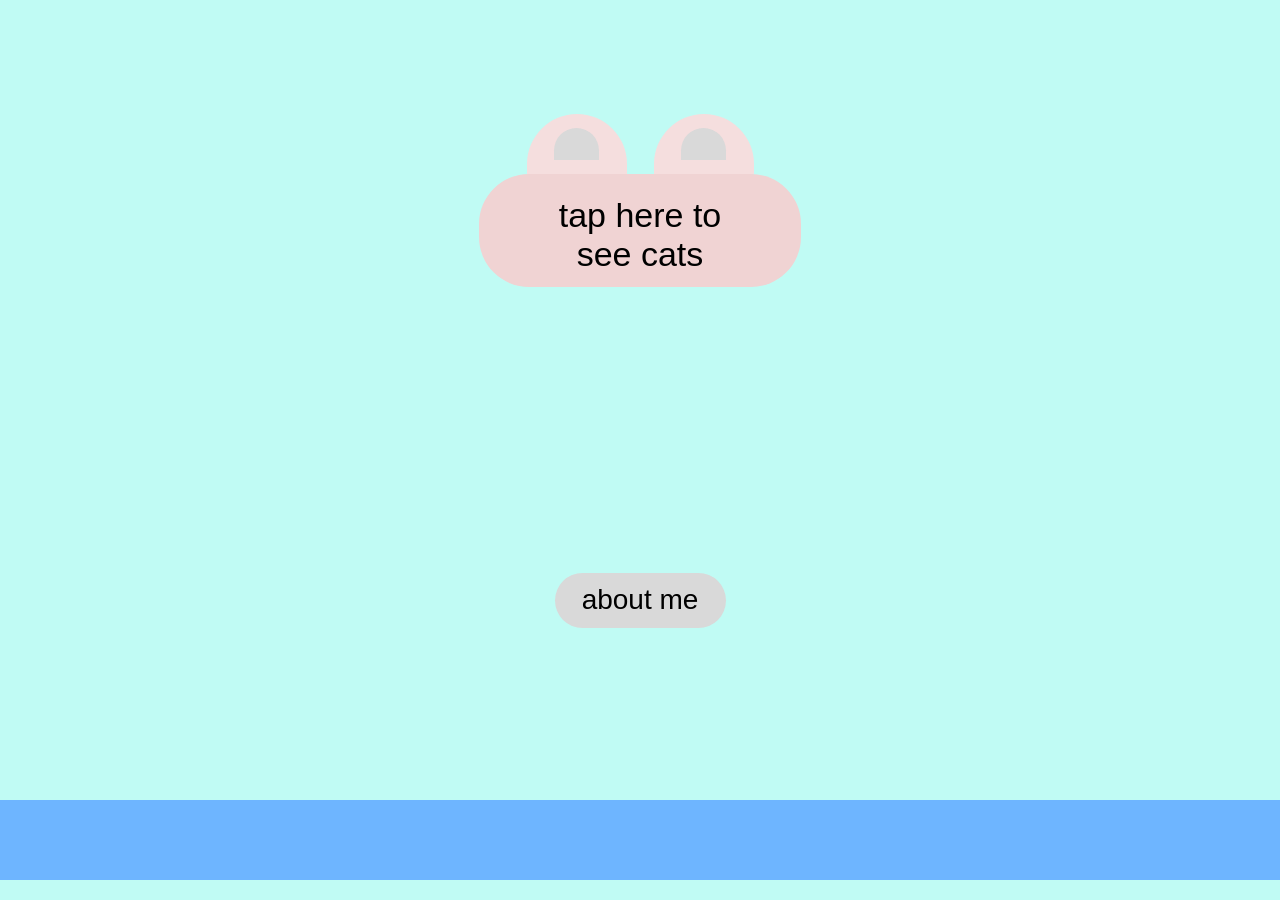
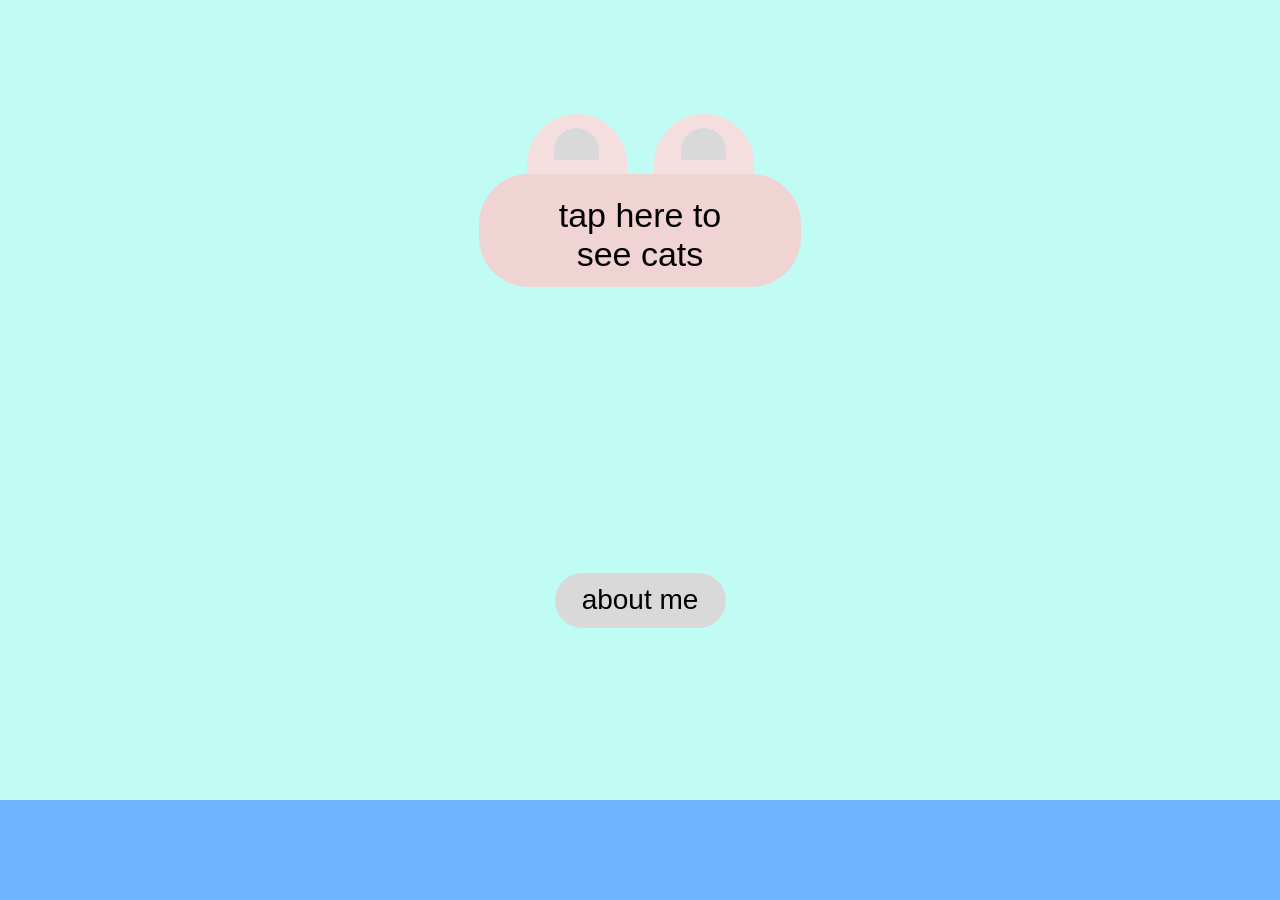
Before and after one commit to Sustavo/Cats-Generator, a Vue app: page / in a window 1280 px wide. Built offline with nearby package versions, Linux system fonts and the light colour scheme; some icons are missing.

Commit message:
style: change height in ".main" on the TheFooter.vue

```diff
--- a/src/components/TheFooter.vue
+++ b/src/components/TheFooter.vue
@@ -32,7 +32,7 @@ export default {
     justify-content: center;
     align-items: center;
     background: #6EB5FF;
-    height: 80px;
+    height: 100px;
 }
 
 ul {
```
